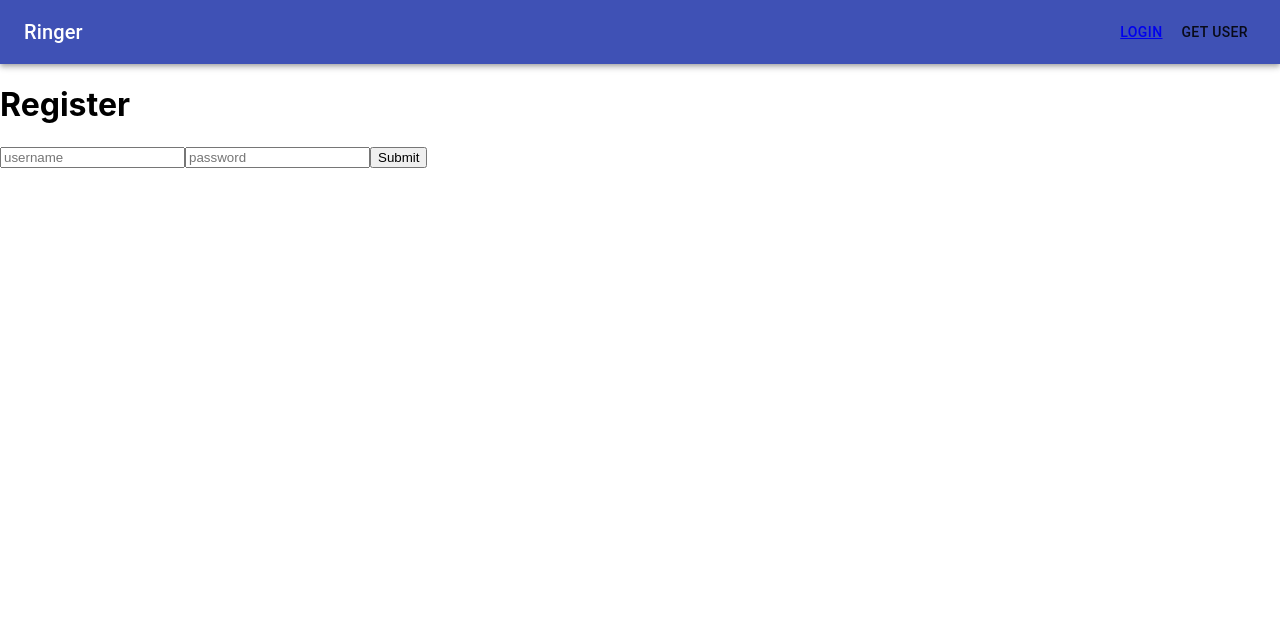
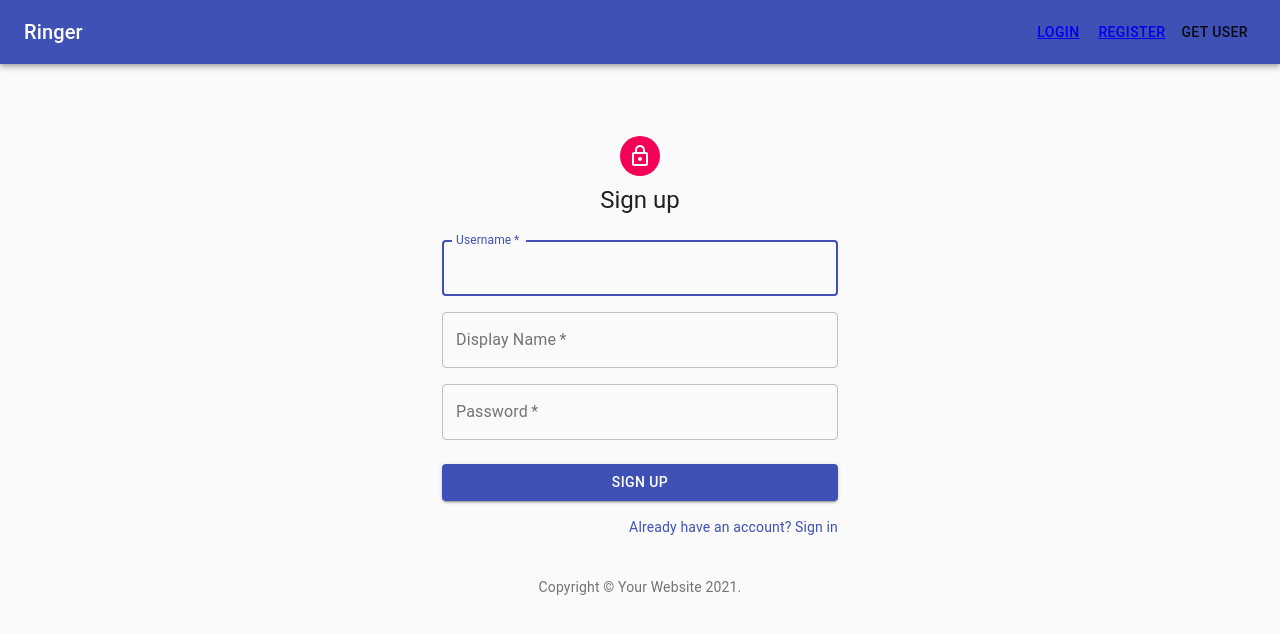
Before and after one commit to Thionazin/tamuhack-2021-ringer, a React (Create React App) app in the folder frontend/: page /register in a window 1280 px wide. Shown: the top 634 px of the page. Built offline with nearby package versions, Linux system fonts and the light colour scheme.

Commit message:
register page makeover

```diff
--- a/frontend/src/HomePage.js
+++ b/frontend/src/HomePage.js
@@ -42,7 +42,10 @@
                 Ringer
                 </Typography>
                 <Button color="inherit">
-                <Link to='/login'>Login</Link>
+                    <Link to='/login'>Login</Link>
+                </Button>
+                <Button color='inherit'>
+                    <Link to='register'>Register</Link>
                 </Button>
                 <Button onClick={getUser}>Get User</Button>
             </ToolBar>
--- a/frontend/src/RegisterPage.js
+++ b/frontend/src/RegisterPage.js
@@ -1,12 +1,52 @@
 import React, { useState } from "react";
 import "./App.css";
 import Axios from "axios";
+import Avatar from '@material-ui/core/Avatar';
+import Button from '@material-ui/core/Button';
+import CssBaseline from '@material-ui/core/CssBaseline';
+import TextField from '@material-ui/core/TextField';
+import FormControlLabel from '@material-ui/core/FormControlLabel';
+import Checkbox from '@material-ui/core/Checkbox';
+import Link from '@material-ui/core/Link';
+import Grid from '@material-ui/core/Grid';
+import Box from '@material-ui/core/Box';
+import LockOutlinedIcon from '@material-ui/icons/LockOutlined';
+import Typography from '@material-ui/core/Typography';
+import { makeStyles } from '@material-ui/core/styles';
+import Container from '@material-ui/core/Container';
+import { useHistory } from "react-router-dom";
 
 function RegisterPage() {
   const [registerUsername, setRegisterUsername] = useState("");
   const [registerPassword, setRegisterPassword] = useState("");
+  const history = useHistory();
 
+  function Copyright() {
+    return (
+      <Typography variant="body2" color="textSecondary" align="center">
+        {'Copyright © '}
+        <Link color="inherit" href="https://material-ui.com/">
+          Your Website
+        </Link>{' '}
+        {new Date().getFullYear()}
+        {'.'}
+      </Typography>
+    );
+  }
 
+  function helper(res) {
+    console.log(res)
+    if (res.data=="User Created") {
+      history.push('/')
+    }
+    else if (res.data=="User Already Exists") {
+      console.log('That user already exists')
+    }
+    else {
+      console.log('error')
+      console.log(res)
+    }
+  }
   const register = () => {
       Axios({
         method: "POST",
@@ -16,24 +56,105 @@
         },
         withCredentials: true,
         url: "http://localhost:4000/register",
-        }).then((res) => console.log(res));
+      }).then((res) => helper(res));
   };
 
+  const useStyles = makeStyles((theme) => ({
+    paper: {
+      marginTop: theme.spacing(8),
+      display: 'flex',
+      flexDirection: 'column',
+      alignItems: 'center',
+    },
+    avatar: {
+      margin: theme.spacing(1),
+      backgroundColor: theme.palette.secondary.main,
+    },
+    form: {
+      width: '100%', // Fix IE 11 issue.
+      marginTop: theme.spacing(3),
+    },
+    submit: {
+      margin: theme.spacing(3, 0, 2),
+    },
+  }));
+
+  const classes = useStyles()
   return (
 
 
-      <div>
-        <h1>Register</h1>
-        <input
-          placeholder="username"
-          onChange={(e) => setRegisterUsername(e.target.value)}
+    <Container component="main" maxWidth="xs">
+      <CssBaseline />
+      <div className={classes.paper}>
+        <Avatar className={classes.avatar}>
+          <LockOutlinedIcon />
+        </Avatar>
+        <Typography component="h1" variant="h5">
+          Sign up
+        </Typography>
+        <form className={classes.form} noValidate>
+          <Grid container spacing={2}>
+            <Grid item xs={12}>
+              <TextField
+                autoComplete="username"
+                name="username"
+                variant="outlined"
+                required
+                fullWidth
+                id="username"
+                label="Username"
+                autoFocus
+                onChange={(e)=> setRegisterUsername(e.target.value)}
               />
-        <input
-          placeholder="password"
-          onChange={(e) => setRegisterPassword(e.target.value)}
+            </Grid>
+            <Grid item xs={12}>
+              <TextField
+                variant="outlined"
+                required
+                fullWidth
+                id="displayname"
+                label="Display Name"
+                name="name"
+                autoComplete="name"
               />
-        <button onClick={register}>Submit</button>
+            </Grid>
+            <Grid item xs={12}>
+              <TextField
+                variant="outlined"
+                required
+                fullWidth
+                name="password"
+                label="Password"
+                type="password"
+                id="password"
+                autoComplete="current-password"
+                onChange={(e)=>{setRegisterPassword(e.target.value)}}
+              />
+            </Grid>
+          </Grid>
+          <Button
+            type="button"
+            fullWidth
+            variant="contained"
+            color="primary"
+            className={classes.submit}
+            onClick={register}
+          >
+            Sign Up
+          </Button>
+          <Grid container justify="flex-end">
+            <Grid item>
+              <Link href="#" variant="body2">
+                Already have an account? Sign in
+              </Link>
+            </Grid>
+          </Grid>
+        </form>
       </div>
+      <Box mt={5}>
+        <Copyright />
+      </Box>
+    </Container>
 
   )
 
```
Lines whose indentation alone changed are shown as unchanged.
